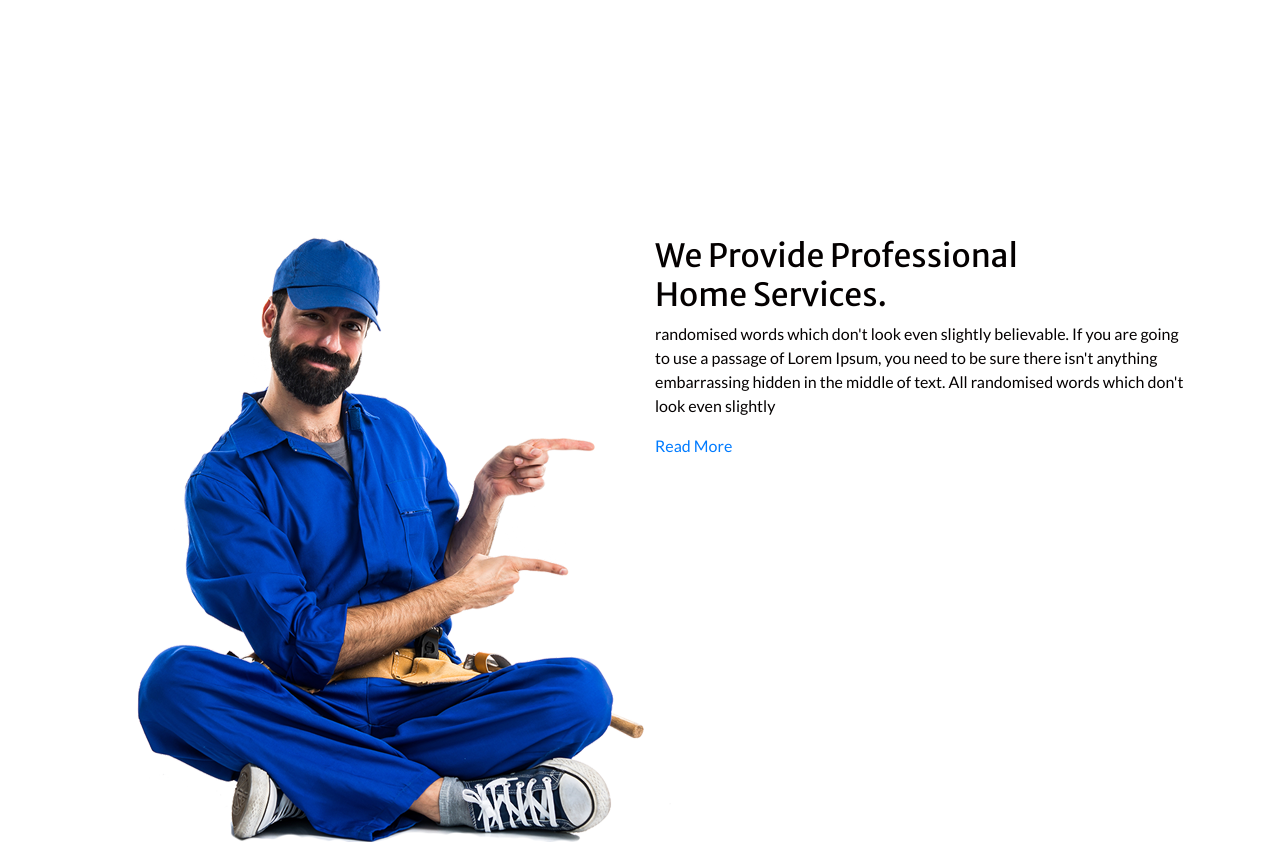
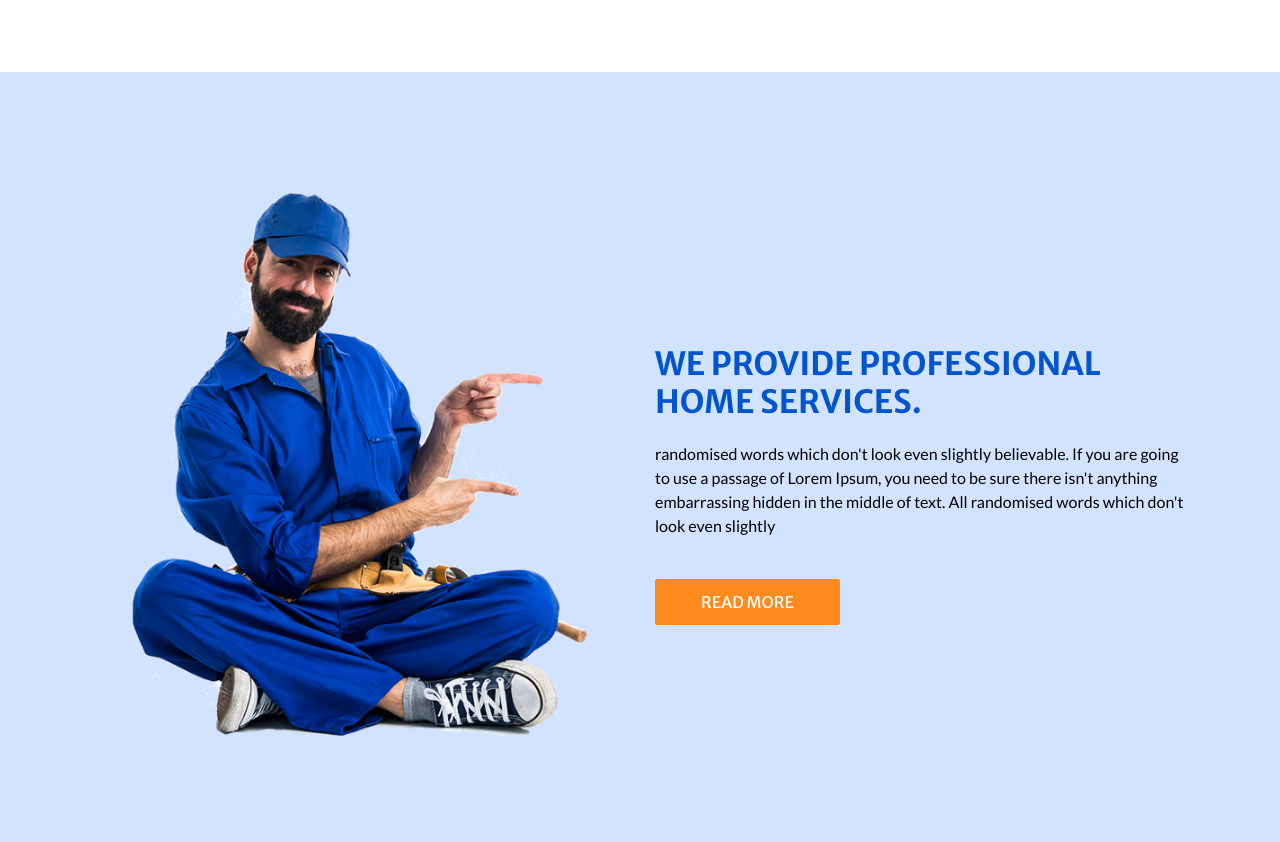
Before and after one commit to RasoulAskari/Enjoy, a plain HTML site: page index.html in a window 1280 px wide. Shown: the part 1597-2439 px from the top of the page. Drawn offline with nearby package versions, Linux system fonts and the light colour scheme; some packages are replaced by stand-ins of ours; a script that the page names is missing.

Commit message:
change
undefined

```diff
--- a/css/style.css
+++ b/css/style.css
@@ -467,7 +467,7 @@ a:focus {
   fill: #ffffff;
 }
 
-/* .about_section .row {
+.about_section .row {
   -webkit-box-align: center;
       -ms-flex-align: center;
           align-items: center;
@@ -502,4 +502,44 @@ a:focus {
 .about_section .img-box img {
   width: 100%;
 }
- */
+
+.professional_section {
+  background-color: #d1e3ff;
+}
+
+.professional_section .row {
+  -webkit-box-align: center;
+      -ms-flex-align: center;
+          align-items: center;
+}
+
+.professional_section .img-box img {
+  width: 100%;
+}
+
+.professional_section .detail-box h2 {
+  text-transform: uppercase;
+  font-weight: bold;
+  color: #0355cc;
+}
+
+.professional_section .detail-box p {
+  margin-top: 20px;
+}
+
+.professional_section .detail-box a {
+  margin-top: 25px;
+  display: inline-block;
+  font-family: 'Merriweather Sans', sans-serif;
+  text-transform: uppercase;
+  padding: 10px 45px;
+  background-color: #ff8a1d;
+  border: 1px solid #ff8a1d;
+  border-radius: 2px;
+  color: #ffffff;
+}
+
+.professional_section .detail-box a:hover {
+  background-color: transparent;
+  color: #ff8a1d;
+}
```
